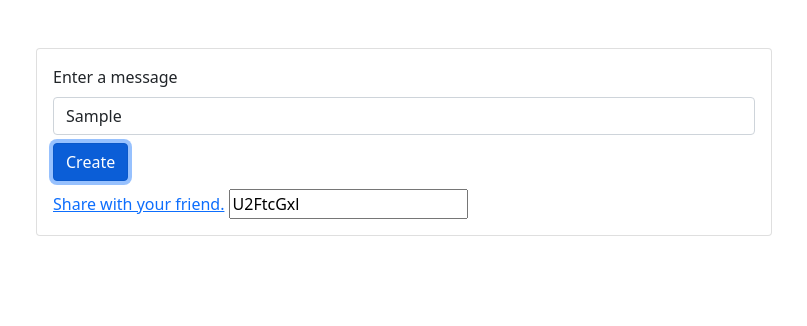
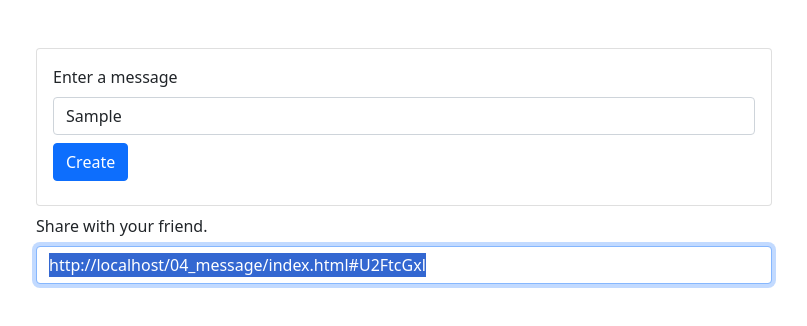
Before and after one commit to amm834/js-bootcamp, a plain HTML site: page 04_message/index.html in a window 1280 px wide. Both pictures are taken after typing "Sample" into the empty fields and a click on the button "Create". Shown: the whole page, without its empty margins (236-1043 px from the left). Drawn offline with nearby package versions, Linux system fonts and the light colour scheme.

Commit message:
Copy link section impelmented

```diff
--- a/04_message/app.js
+++ b/04_message/app.js
@@ -1,5 +1,8 @@
 document.querySelector('form').addEventListener('submit', event => {
 	event.preventDefault();
 	const message = document.querySelector('#message-input')
-	document.querySelector('#link-input').value = btoa(message.value)
+	const encrypted = btoa(message.value);
+	const linkInput = document.querySelector('#link-input')
+	linkInput.value = `${window.location}#${encrypted}`;
+	linkInput.select()
 })
--- a/04_message/index.html
+++ b/04_message/index.html
@@ -18,10 +18,12 @@
                         <input type="text" class="form-control" id="message-input" autocomplete="off">
                         <button class="btn btn-primary my-2">Create</button>
                     </form>
-                    <a href="#">Share with your friend.</a>
-                    <input type="text" id="link-input">
                 </div>
             </div>
+          <div class="mt-2">
+              <label class="form-label">Share with your friend.</label>
+              <input type="text" id="link-input" class="form-control">
+          </div>
         </div>
     </div>
 </div>
```
